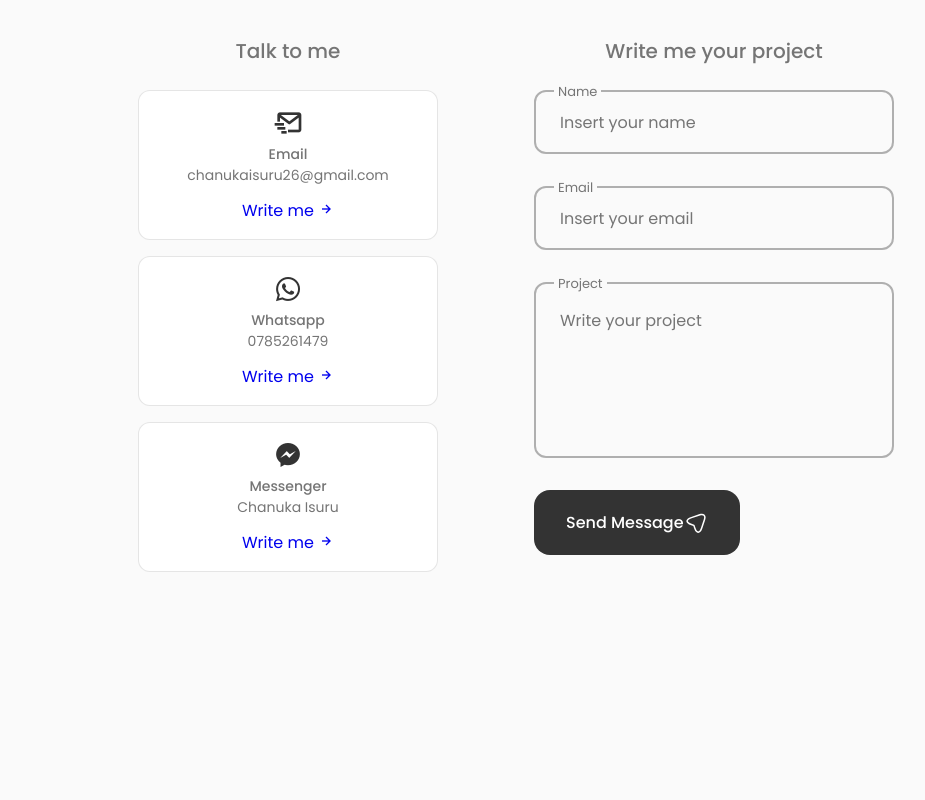
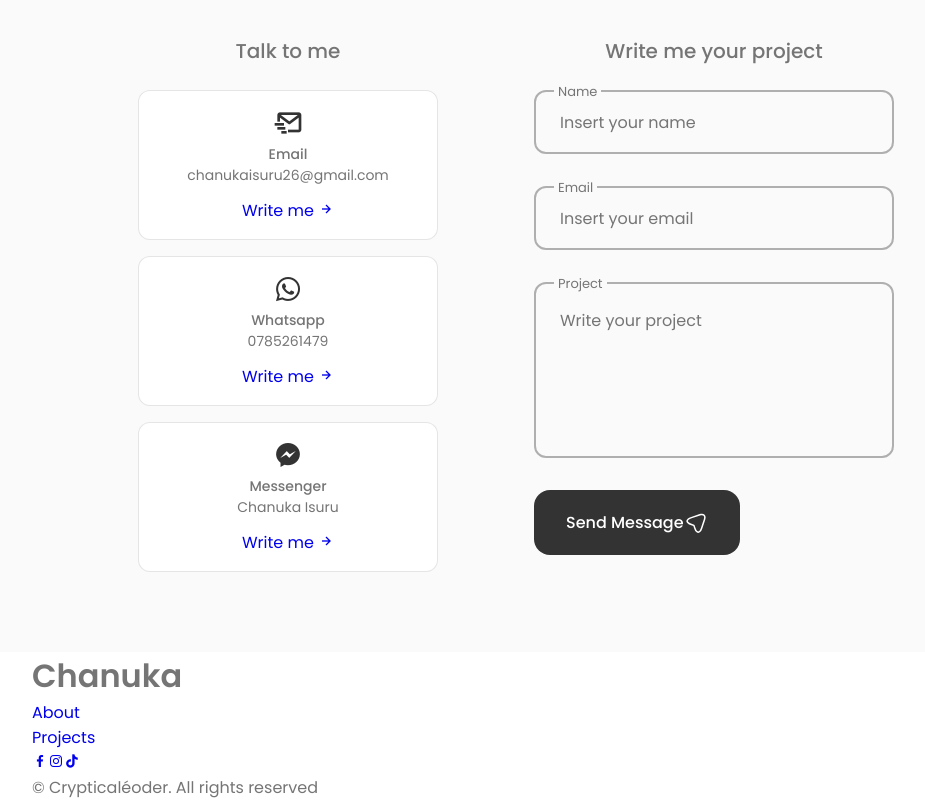
Before and after one commit to Chanukaisuru/Portfolio, a React (Create React App) app in the folder portfolio/: page / in a window 1280 px wide. Shown: the part 3280-4080 px from the top of the page, without its empty margins (124-1049 px from the left). Before the commit the page ends 3932 px from the top, so only its background shows below. Built offline with nearby package versions, Linux system fonts and the light colour scheme.

Commit message:
modified:   portfolio/src/App.js 	modified:   portfolio/src/components/footer/Footer.jsx 	modified:   portfolio/src/components/footer/footer.css

```diff
--- a/portfolio/src/App.js
+++ b/portfolio/src/App.js
@@ -7,6 +7,7 @@ import Skills from './components/skills/Skills';
 import Services from './components/services/Services';
 import Qualification from './components/qualification/Qualification';
 import Contact from './components/contact/Contact';
+import Footer from './components/footer/Footer';
 
 const App = () =>{
   return (
@@ -20,6 +21,7 @@ const App = () =>{
       <Services />
       <Qualification />
       <Contact />
+      <Footer />
     </main>
     </>
   )
--- a/portfolio/src/components/footer/Footer.jsx
+++ b/portfolio/src/components/footer/Footer.jsx
@@ -1,4 +1,5 @@
 import React from 'react';
+import "./footer.css";
 
 const Footer = () => {
   return (
@@ -41,7 +42,9 @@ const Footer = () => {
                 </a>
             </div>
 
-
+             <span className="footer_copy">
+                &copy; Crypticaléoder. All rights reserved
+             </span>
         </div>
     </footer>
   );
--- a/portfolio/src/components/footer/footer.css
+++ b/portfolio/src/components/footer/footer.css
@@ -0,0 +1,3 @@
+.footer{
+    background-color: var(--container-color);
+}
```
